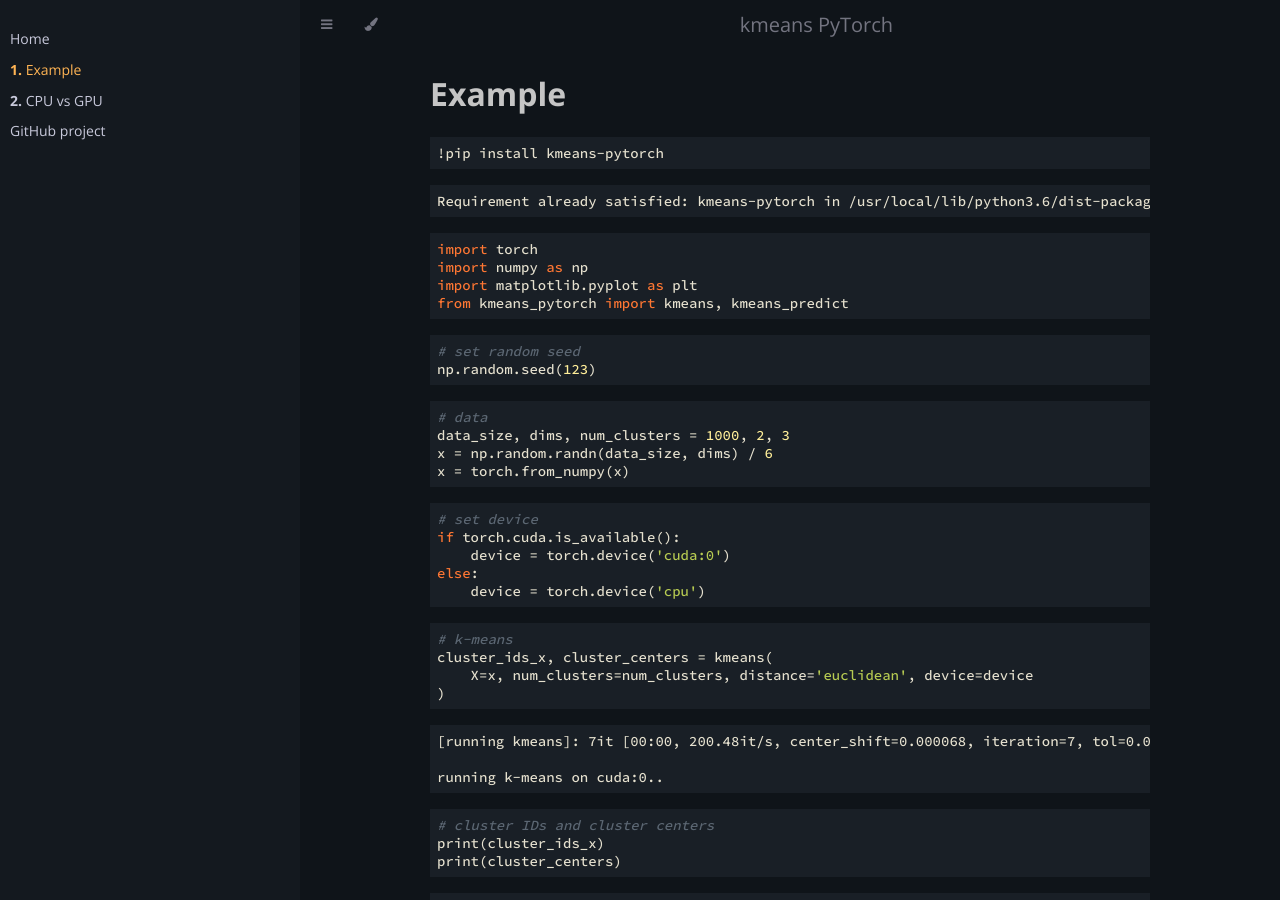
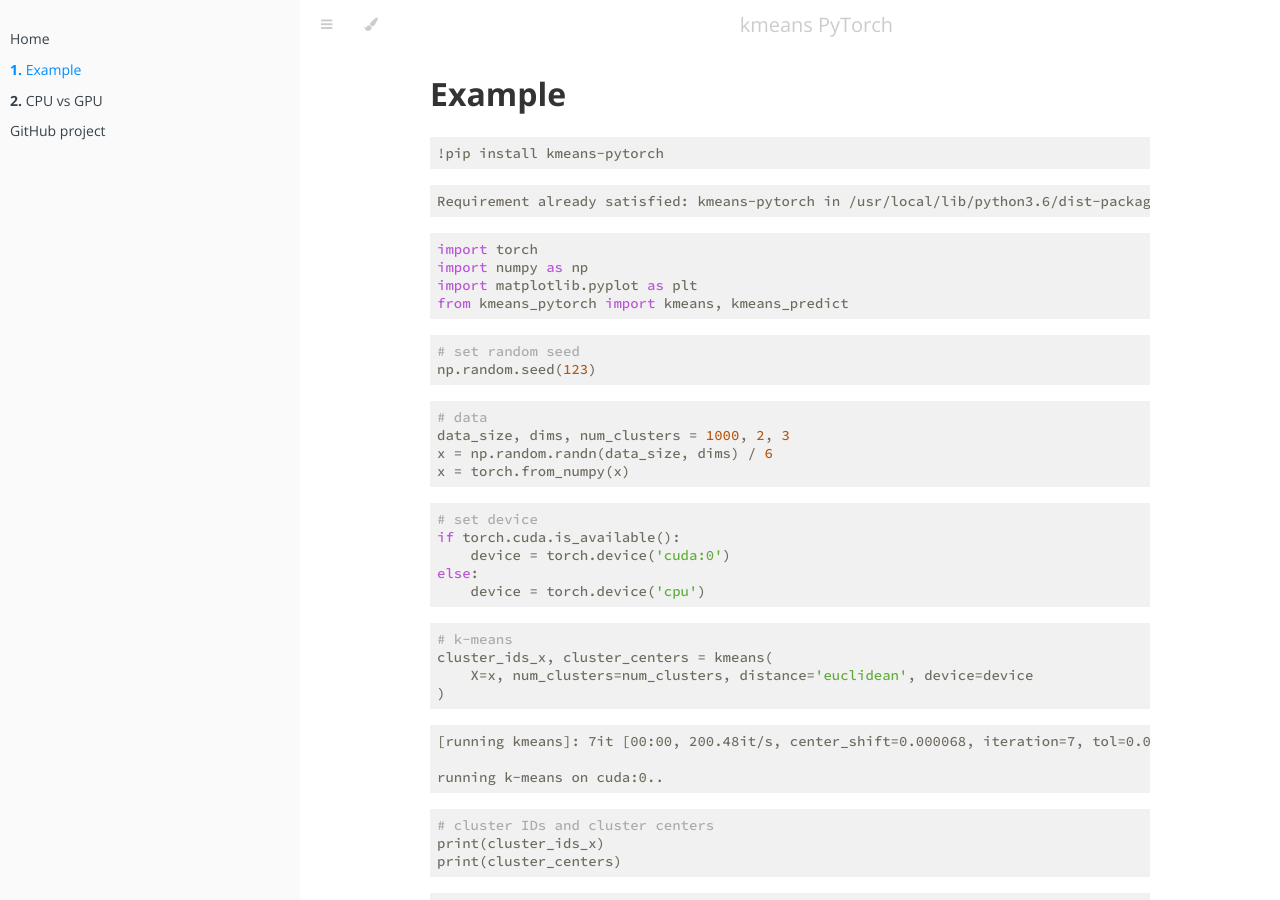
Before and after one commit to subhadarship/kmeans_pytorch, a Jekyll site: the page built from docs/chapters/example/example.md, in a window 1280 px wide and 900 px high. Built offline with Jekyll 4.4.1, drawn with Linux system fonts in a browser that asks for light colours; nearby versions of some CDN libraries.

Commit message:
changed default to light

```diff
--- a/docs/_layouts/default.html
+++ b/docs/_layouts/default.html
@@ -190,11 +190,11 @@
                         </button>
                     </div>
                     <ul id="theme-list" class="theme-popup" aria-label="Themes" role="menu">
-                        <li role="none"><button role="menuitem" class="theme" id="light">Light</button></li>
+                        <li role="none"><button role="menuitem" class="theme" id="light">Light (default)</button></li>
                         <li role="none"><button role="menuitem" class="theme" id="rust">Rust</button></li>
                         <li role="none"><button role="menuitem" class="theme" id="coal">Coal</button></li>
                         <li role="none"><button role="menuitem" class="theme" id="navy">Navy</button></li>
-                        <li role="none"><button role="menuitem" class="theme" id="ayu">Ayu (default)</button></li>
+                        <li role="none"><button role="menuitem" class="theme" id="ayu">Ayu</button></li>
                     </ul>
 
                     <h1 class="menu-title">{{ site.title }}</h1>
```
Also changed, not shown: other parts of docs/_layouts/default.html (+1 -1 lines).
